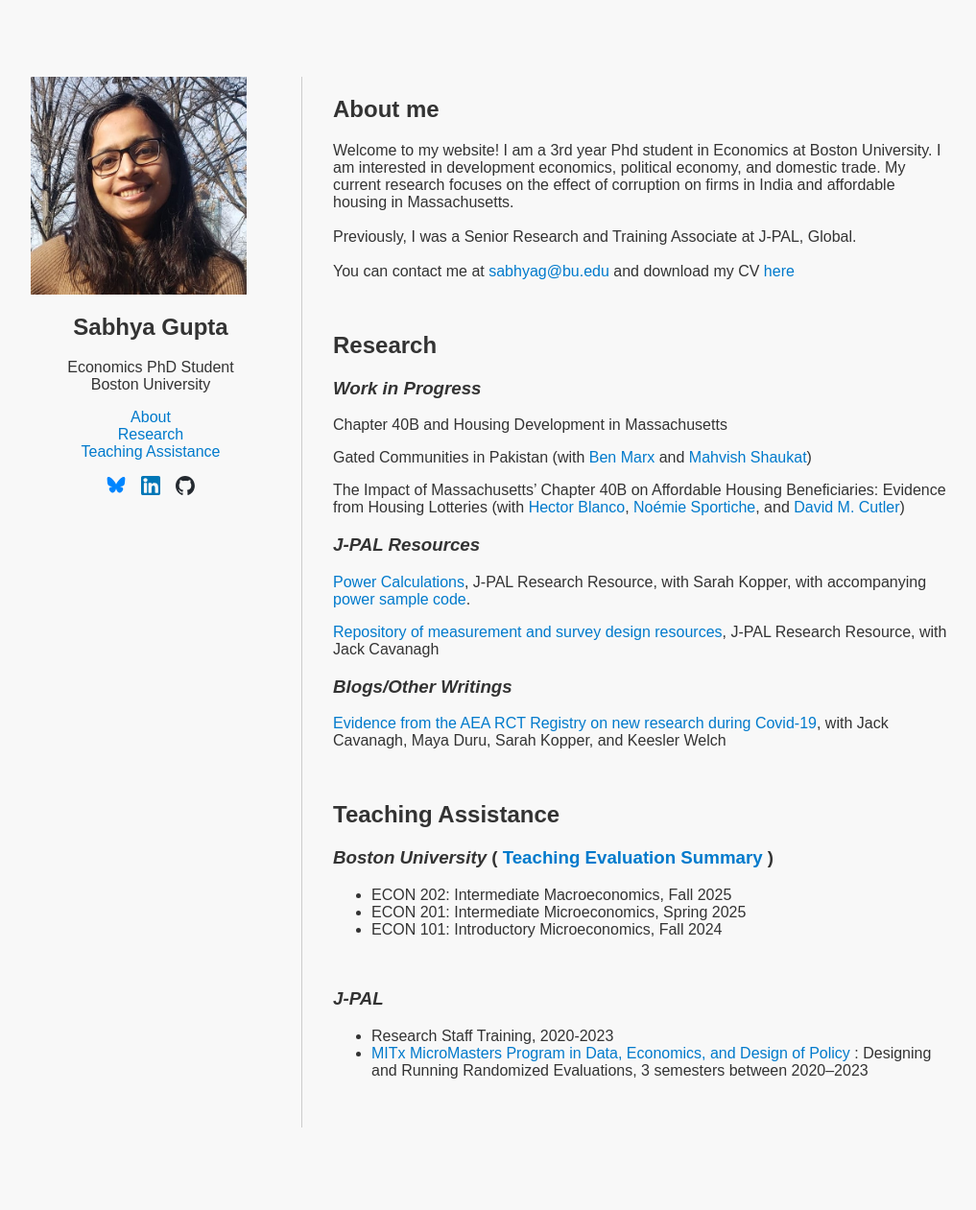
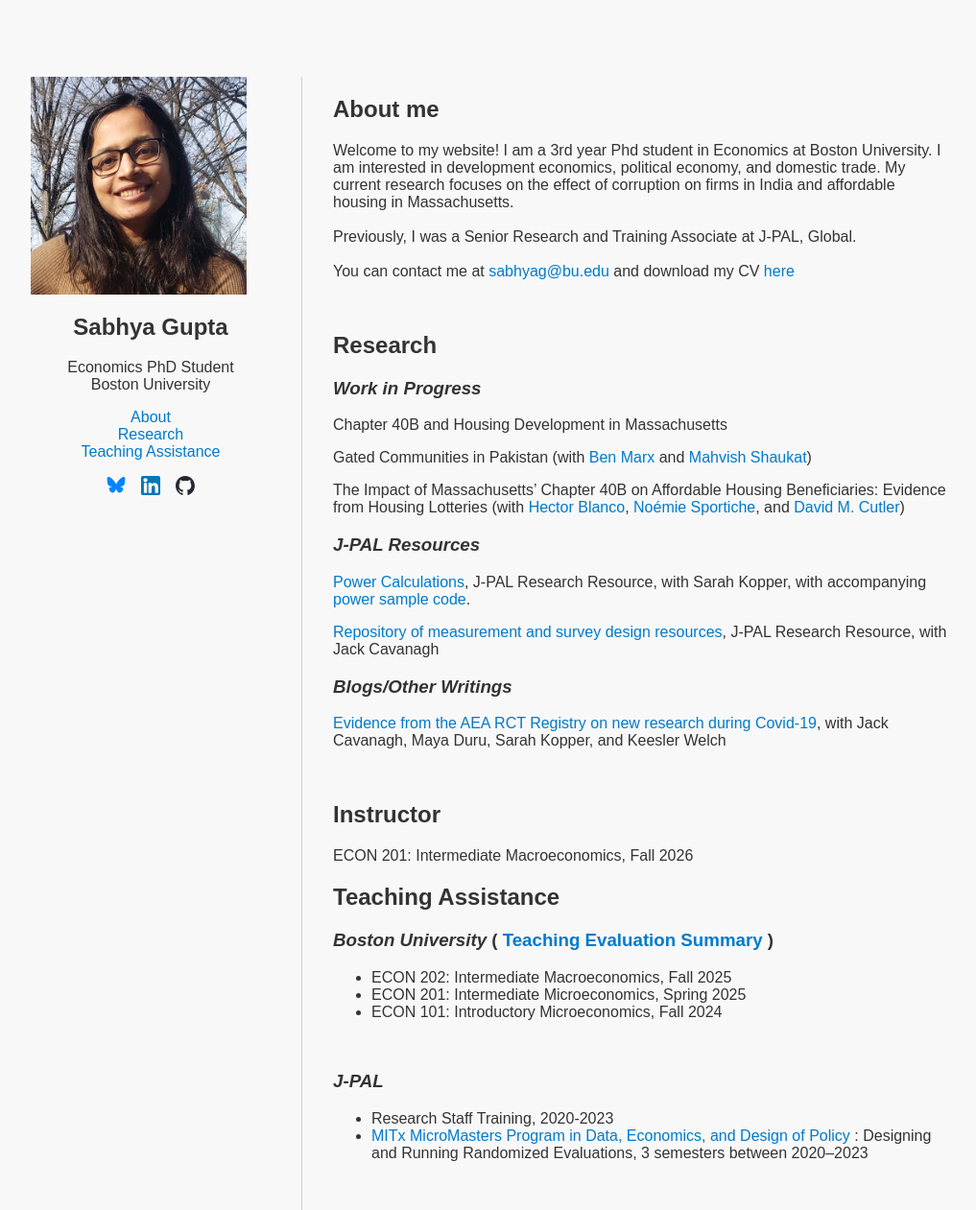
Before and after one commit to sabhya-gupta/sabhya-gupta.github.io, a Jekyll site: the page built from index.md, in a window 1280 px wide. Shown: the whole page at 96% size, without its empty margins (128-1145 px from the left). Built offline with Jekyll 4.4.1, drawn with Linux system fonts in a browser that asks for light colours; before the commit the page ends 1175 px from its top, so only the background shows below that.

Commit message:
Add instructor information to teaching.md

```diff
--- a/_includes/teaching.md
+++ b/_includes/teaching.md
@@ -1,3 +1,7 @@
+## Instructor {#teaching}
+
+ECON 201: Intermediate Macroeconomics, Fall 2026
+
 ## Teaching Assistance  {#teaching}
 
 <h3><em>Boston University  </em> (<a href="/files/teaching_evaluation_summary.pdf" target="_blank"> Teaching Evaluation Summary </a>) </h3>
```
